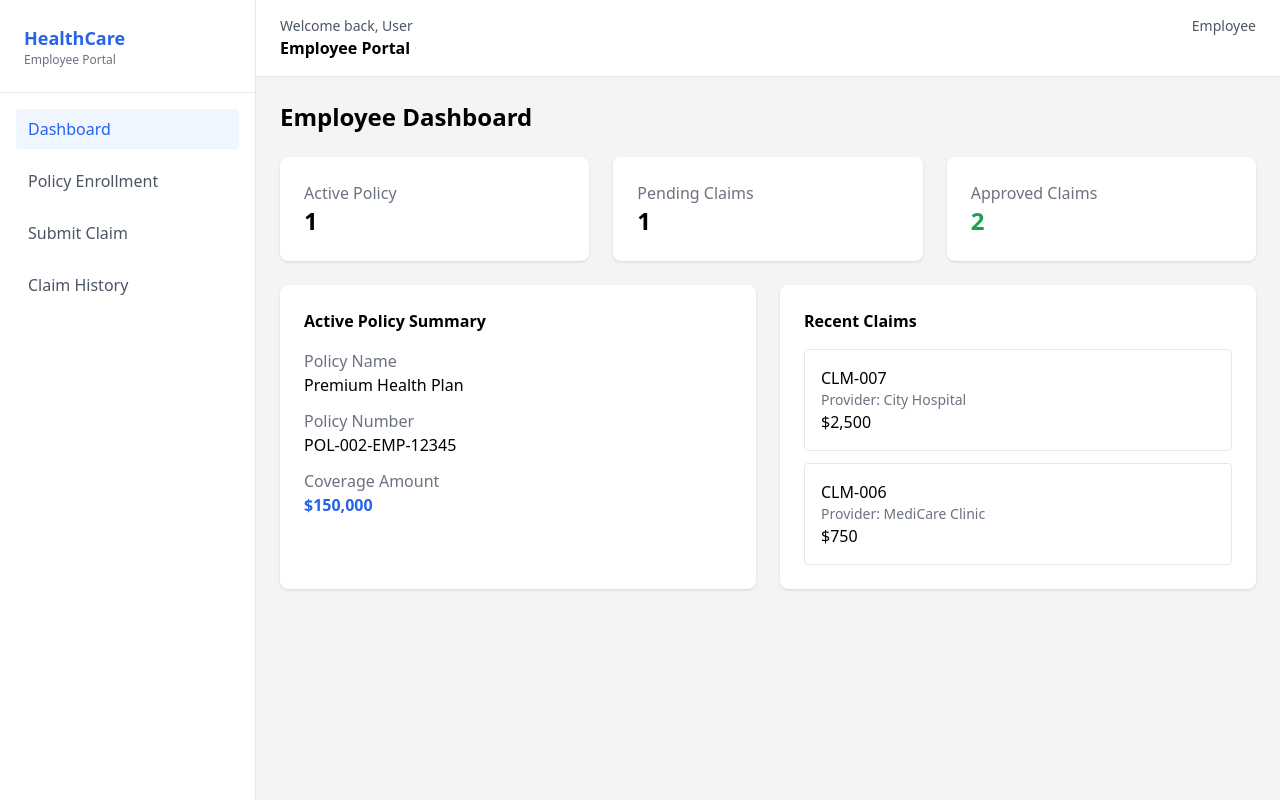
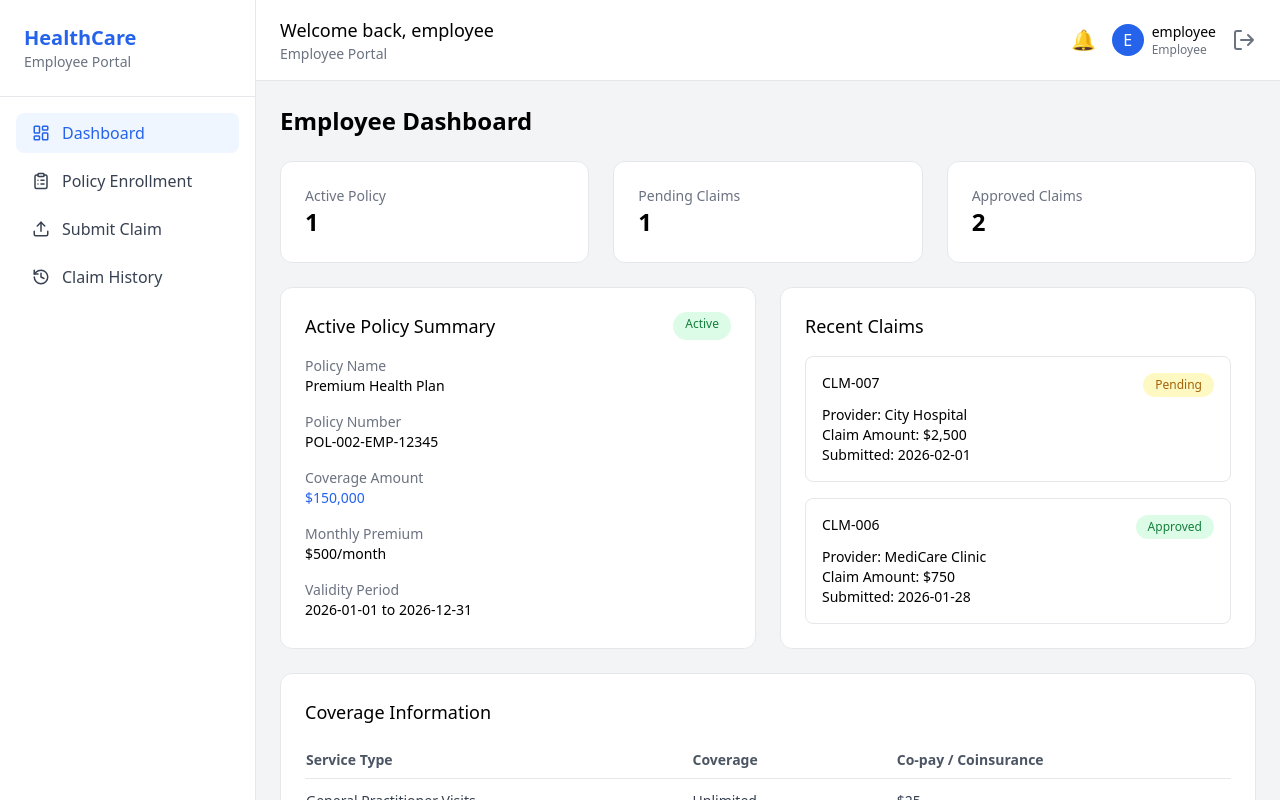
Before and after one commit to PrasadL512/health-insurance-management-ui, a React (Vite) app: page /employee/dashboard in a window 1280 px wide. Built offline with nearby package versions, Linux system fonts and the light colour scheme.

Commit message:
Employee dashboard UI updates

```diff
--- a/package.json
+++ b/package.json
@@ -11,6 +11,7 @@
   },
   "dependencies": {
     "axios": "^1.13.4",
+    "lucide-react": "^0.563.0",
     "react": "^19.2.0",
     "react-dom": "^19.2.0",
     "react-router-dom": "^7.13.0"
--- a/src/App.jsx
+++ b/src/App.jsx
@@ -8,7 +8,6 @@
 import ProviderManagement from "./pages/admin/ProviderManagement";
 import ReportsAnalytics from "./pages/admin/ReportsAnalytics";
 import EmployeeDashboard from "./pages/employee/EmployeeDashboard";
-import EmployeeLayout from "./components/layout/EmployeeLayout";
 
 
 const AppRoutes = () => {
@@ -22,16 +21,13 @@
         <Route path="/admin/dashboard" element={<Dashboard />} />
         <Route path="/admin/users" element={<UserManagement />} />
         <Route path="/admin/policies" element={<PolicyManagement />} />
-         <Route path="/admin/claims" element={<ClaimsReview />} />
-         <Route path="/admin/providers" element={<ProviderManagement />} />
-         <Route path="/admin/reports" element={<ReportsAnalytics />} />
-  {/* employee  Routes */}
-       {/* Employee Routes */}
-<Route path="/employee" element={<EmployeeLayout />}>
-  <Route path="dashboard" element={<EmployeeDashboard />} />
-</Route>
+        <Route path="/admin/claims" element={<ClaimsReview />} />
+        <Route path="/admin/providers" element={<ProviderManagement />} />
+        <Route path="/admin/reports" element={<ReportsAnalytics />} />
 
+        {/* Employee Routes */}
 
+        <Route path="/employee/dashboard" element={<EmployeeDashboard />} />
       </Routes>
     </BrowserRouter>
   );
--- a/src/components/layout/EmployeeLayout.jsx
+++ b/src/components/layout/EmployeeLayout.jsx
@@ -1,57 +1,141 @@
-import { Outlet, Link } from "react-router-dom";
+import { NavLink, useNavigate } from "react-router-dom";
+import {
+  LayoutDashboard,
+  ClipboardList,
+  Upload,
+  History,
+} from "lucide-react";
 
-const EmployeeLayout = () => {
+const EmployeeLayout = ({ children }) => {
+  const navigate = useNavigate();
+
+  const handleLogout = () => {
+    navigate("/");
+  };
+
   return (
-    <div className="flex min-h-screen bg-gray-100">
-
+    <div className="h-screen flex bg-gray-100">
       {/* Sidebar */}
-      <aside className="w-64 bg-white border-r">
+      <aside className="w-64 bg-white border-r hidden md:block h-full">
         <div className="p-6 border-b">
-          <h2 className="text-lg font-semibold text-blue-600">
-            HealthCare
-          </h2>
-          <p className="text-xs text-gray-500">
-            Employee Portal
-          </p>
+          <h1 className="text-xl font-semibold text-blue-600">HealthCare</h1>
+          <p className="text-sm text-gray-500">Employee Portal</p>
         </div>
 
-        <nav className="p-4 space-y-3">
-          <Link
+        <nav className="p-4 space-y-2">
+          <NavLink
             to="/employee/dashboard"
-            className="block px-3 py-2 rounded bg-blue-50 text-blue-600 font-medium"
+            className={({ isActive }) =>
+              `flex items-center gap-3 px-4 py-2 rounded-lg ${
+                isActive
+                  ? "bg-blue-50 text-blue-600"
+                  : "text-gray-700 hover:bg-gray-100"
+              }`
+            }
           >
+            <LayoutDashboard size={18} />
             Dashboard
-          </Link>
+          </NavLink>
 
-          <p className="px-3 py-2 text-gray-600">Policy Enrollment</p>
-          <p className="px-3 py-2 text-gray-600">Submit Claim</p>
-          <p className="px-3 py-2 text-gray-600">Claim History</p>
+          <NavLink
+            to="/employee/policy-enrollment"
+            className={({ isActive }) =>
+              `flex items-center gap-3 px-4 py-2 rounded-lg ${
+                isActive
+                  ? "bg-blue-50 text-blue-600"
+                  : "text-gray-700 hover:bg-gray-100"
+              }`
+            }
+          >
+            <ClipboardList size={18} />
+            Policy Enrollment
+          </NavLink>
+
+          <NavLink
+            to="/employee/submit-claim"
+            className={({ isActive }) =>
+              `flex items-center gap-3 px-4 py-2 rounded-lg ${
+                isActive
+                  ? "bg-blue-50 text-blue-600"
+                  : "text-gray-700 hover:bg-gray-100"
+              }`
+            }
+          >
+            <Upload size={18} />
+            Submit Claim
+          </NavLink>
+
+          <NavLink
+            to="/employee/claim-history"
+            className={({ isActive }) =>
+              `flex items-center gap-3 px-4 py-2 rounded-lg ${
+                isActive
+                  ? "bg-blue-50 text-blue-600"
+                  : "text-gray-700 hover:bg-gray-100"
+              }`
+            }
+          >
+            <History size={18} />
+            Claim History
+          </NavLink>
         </nav>
       </aside>
 
-      {/* Main */}
-      <div className="flex-1">
+      {/* Main Section */}
+      <div className="flex-1 flex flex-col h-screen overflow-hidden">
 
         {/* Header */}
-        <header className="bg-white border-b px-6 py-4 flex justify-between">
+        <header className="bg-white border-b px-6 py-4 flex justify-between items-center flex-shrink-0">
           <div>
-            <p className="text-gray-600 text-sm">
-              Welcome back, User
-            </p>
-            <h1 className="font-semibold">
-              Employee Portal
-            </h1>
+            <h2 className="text-lg font-medium">Welcome back, employee</h2>
+            <p className="text-sm text-gray-500">Employee Portal</p>
           </div>
 
-          <div className="text-sm text-gray-600">
-            Employee
+          <div className="flex items-center gap-4">
+            <span className="text-xl">🔔</span>
+
+            <div className="flex items-center gap-2">
+              <div className="w-8 h-8 bg-blue-600 text-white rounded-full flex items-center justify-center">
+                E
+              </div>
+              <div>
+                <p className="text-sm font-medium">employee</p>
+                <p className="text-xs text-gray-500">Employee</p>
+              </div>
+            </div>
+
+            <button
+              onClick={handleLogout}
+              title="Logout"
+              className="text-gray-500 hover:text-red-600 transition"
+            >
+              <svg
+                xmlns="http://www.w3.org/2000/svg"
+                fill="none"
+                viewBox="0 0 24 24"
+                strokeWidth={2}
+                stroke="currentColor"
+                className="w-6 h-6"
+              >
+                <path
+                  strokeLinecap="round"
+                  strokeLinejoin="round"
+                  d="M9 21H5a2 2 0 01-2-2V5a2 2 0 012-2h4"
+                />
+                <path
+                  strokeLinecap="round"
+                  strokeLinejoin="round"
+                  d="M16 17l5-5m0 0l-5-5m5 5H9"
+                />
+              </svg>
+            </button>
           </div>
         </header>
 
-        <main className="p-6">
-          <Outlet />
+        {/* Scrollable Body */}
+        <main className="flex-1 overflow-y-auto p-6">
+          {children}
         </main>
-
       </div>
     </div>
   );
--- a/src/pages/employee/EmployeeDashboard.jsx
+++ b/src/pages/employee/EmployeeDashboard.jsx
@@ -1,78 +1,152 @@
+import EmployeeLayout from "../../components/layout/EmployeeLayout";
+
 const EmployeeDashboard = () => {
   return (
-    <div>
-      <h2 className="text-2xl font-semibold mb-6">
-        Employee Dashboard
-      </h2>
+    <EmployeeLayout>
+      <h1 className="text-2xl font-semibold mb-6">Employee Dashboard</h1>
 
-      {/* Stats */}
-      <div className="grid grid-cols-3 gap-6 mb-6">
-        <div className="bg-white rounded-lg shadow p-6">
-          <p className="text-gray-500">Active Policy</p>
-          <h3 className="text-2xl font-bold">1</h3>
+      {/* Stats Cards */}
+      <div className="grid grid-cols-1 md:grid-cols-3 gap-6 mb-6">
+        <div className="bg-white border rounded-xl p-6">
+          <p className="text-gray-500 text-sm">Active Policy</p>
+          <h2 className="text-2xl font-semibold">1</h2>
         </div>
 
-        <div className="bg-white rounded-lg shadow p-6">
-          <p className="text-gray-500">Pending Claims</p>
-          <h3 className="text-2xl font-bold">1</h3>
+        <div className="bg-white border rounded-xl p-6">
+          <p className="text-gray-500 text-sm">Pending Claims</p>
+          <h2 className="text-2xl font-semibold">1</h2>
         </div>
 
-        <div className="bg-white rounded-lg shadow p-6">
-          <p className="text-gray-500">Approved Claims</p>
-          <h3 className="text-2xl font-bold text-green-600">2</h3>
+        <div className="bg-white border rounded-xl p-6">
+          <p className="text-gray-500 text-sm">Approved Claims</p>
+          <h2 className="text-2xl font-semibold">2</h2>
         </div>
       </div>
 
-      {/* Bottom Section */}
-      <div className="grid grid-cols-2 gap-6">
+      {/* Policy Summary + Recent Claims */}
+      <div className="grid grid-cols-1 md:grid-cols-2 gap-6 mb-6">
+        {/* Active Policy Summary */}
+        <div className="bg-white border rounded-xl p-6">
+          <div className="flex justify-between mb-4">
+            <h3 className="text-lg font-medium">Active Policy Summary</h3>
+            <span className="px-3 py-1 text-xs bg-green-100 text-green-700 rounded-full">
+              Active
+            </span>
+          </div>
 
-        {/* Policy Summary */}
-        <div className="bg-white rounded-lg shadow p-6">
-          <h3 className="font-semibold mb-4">
-            Active Policy Summary
-          </h3>
+          <div className="space-y-4 text-sm">
+            <div>
+              <p className="text-gray-500">Policy Name</p>
+              <p className="font-medium">Premium Health Plan</p>
+            </div>
 
-          <p className="text-gray-500">Policy Name</p>
-          <p className="mb-3 font-medium">
-            Premium Health Plan
-          </p>
+            <div>
+              <p className="text-gray-500">Policy Number</p>
+              <p className="font-medium">POL-002-EMP-12345</p>
+            </div>
 
-          <p className="text-gray-500">Policy Number</p>
-          <p className="mb-3 font-medium">
-            POL-002-EMP-12345
-          </p>
+            <div>
+              <p className="text-gray-500">Coverage Amount</p>
+              <p className="font-medium text-blue-600">$150,000</p>
+            </div>
 
-          <p className="text-gray-500">Coverage Amount</p>
-          <p className="text-blue-600 font-semibold">
-            $150,000
-          </p>
+            <div>
+              <p className="text-gray-500">Monthly Premium</p>
+              <p className="font-medium">$500/month</p>
+            </div>
+
+            <div>
+              <p className="text-gray-500">Validity Period</p>
+              <p className="font-medium">2026-01-01 to 2026-12-31</p>
+            </div>
+          </div>
         </div>
 
         {/* Recent Claims */}
-        <div className="bg-white rounded-lg shadow p-6">
-          <h3 className="font-semibold mb-4">
-            Recent Claims
-          </h3>
+        <div className="bg-white border rounded-xl p-6">
+          <h3 className="text-lg font-medium mb-4">Recent Claims</h3>
 
-          <div className="border rounded p-4 mb-3">
-            <p className="font-medium">CLM-007</p>
-            <p className="text-sm text-gray-500">
-              Provider: City Hospital
-            </p>
-            <p>$2,500</p>
-          </div>
+          <div className="space-y-4 text-sm">
+            <div className="border rounded-lg p-4">
+              <div className="flex justify-between mb-2">
+                <p className="font-medium">CLM-007</p>
+                <span className="px-3 py-1 text-xs bg-yellow-100 text-yellow-700 rounded-full">
+                  Pending
+                </span>
+              </div>
+              <p>Provider: City Hospital</p>
+              <p>Claim Amount: $2,500</p>
+              <p>Submitted: 2026-02-01</p>
+            </div>
 
-          <div className="border rounded p-4">
-            <p className="font-medium">CLM-006</p>
-            <p className="text-sm text-gray-500">
-              Provider: MediCare Clinic
-            </p>
-            <p>$750</p>
+            <div className="border rounded-lg p-4">
+              <div className="flex justify-between mb-2">
+                <p className="font-medium">CLM-006</p>
+                <span className="px-3 py-1 text-xs bg-green-100 text-green-700 rounded-full">
+                  Approved
+                </span>
+              </div>
+              <p>Provider: MediCare Clinic</p>
+              <p>Claim Amount: $750</p>
+              <p>Submitted: 2026-01-28</p>
+            </div>
           </div>
         </div>
+      </div>
 
+      {/* Coverage Information */}
+      <div className="bg-white border rounded-xl p-6">
+        <h3 className="text-lg font-medium mb-4">Coverage Information</h3>
+
+        <table className="w-full text-sm">
+          <thead className="border-b text-gray-600">
+            <tr>
+              <th className="text-left py-2">Service Type</th>
+              <th className="text-left py-2">Coverage</th>
+              <th className="text-left py-2">Co-pay / Coinsurance</th>
+            </tr>
+          </thead>
+
+          <tbody className="text-gray-700">
+            <tr className="border-b">
+              <td className="py-3">General Practitioner Visits</td>
+              <td>Unlimited</td>
+              <td>$25</td>
+            </tr>
+
+            <tr className="border-b">
+              <td className="py-3">Specialist Consultations</td>
+              <td>Unlimited</td>
+              <td>$50</td>
+            </tr>
+
+            <tr className="border-b">
+              <td className="py-3">Emergency Care</td>
+              <td>Full Coverage</td>
+              <td>$150</td>
+            </tr>
+
+            <tr className="border-b">
+              <td className="py-3">Prescription Medications</td>
+              <td>Tier 1-3</td>
+              <td>$10-$50</td>
+            </tr>
+
+            <tr className="border-b">
+              <td className="py-3">Surgical Procedures</td>
+              <td>80% Covered</td>
+              <td>20% Coinsurance</td>
+            </tr>
+
+            <tr>
+              <td className="py-3">Hospital Room</td>
+              <td>Semi-Private</td>
+              <td>$200/day</td>
+            </tr>
+          </tbody>
+        </table>
       </div>
-    </div>
+    </EmployeeLayout>
   );
 };
 
```
Also changed, not shown: 1 other file (tests, documents, lock files or other folders).
